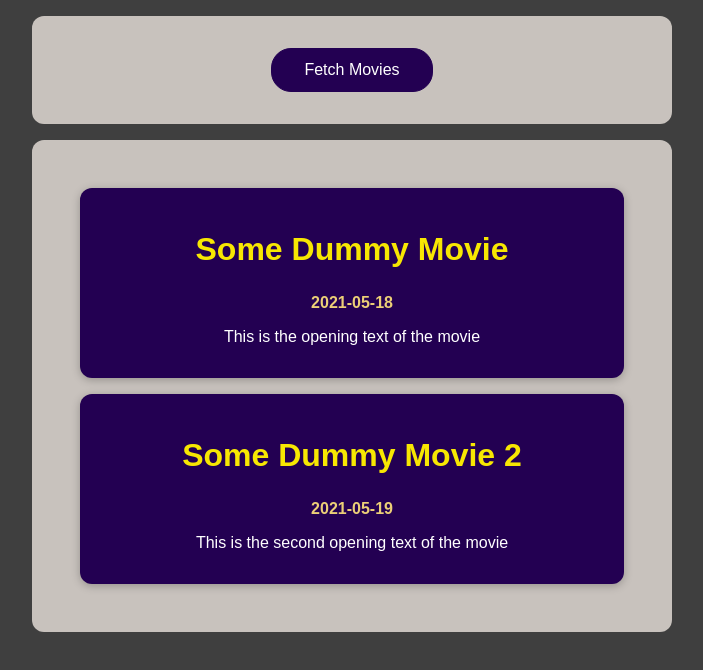
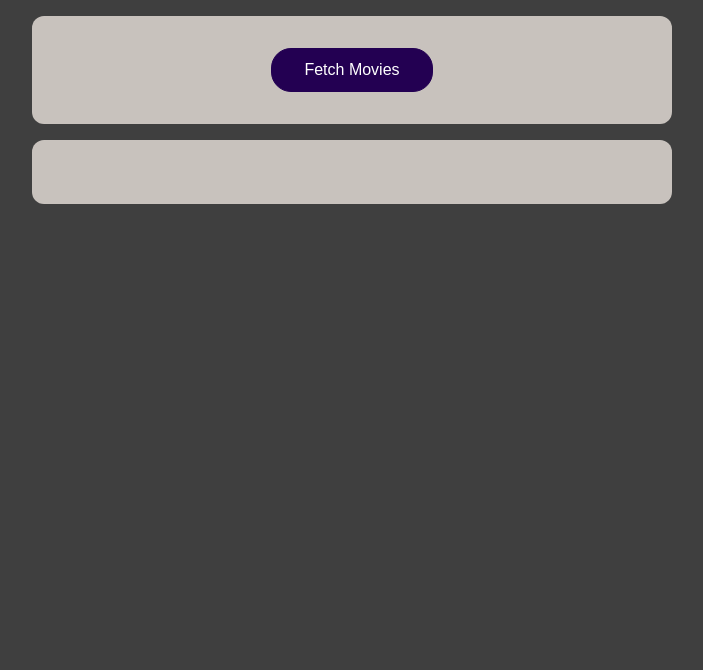
Before and after one commit to Perevechenkov/movies-app, a React (Create React App) app: page / in a window 1280 px wide. Shown: the top 670 px of the page, without its empty margins (288-991 px from the left). Built offline with nearby package versions, Linux system fonts and the light colour scheme.

Commit message:
fetching movies from swapi

```diff
--- a/src/App.js
+++ b/src/App.js
@@ -1,29 +1,36 @@
+import { useState } from 'react';
 import './App.scss';
 import MoviesList from './components/MoviesList';
 
 function App() {
-  const dummyMovies = [
-    {
-      id: 1,
-      title: 'Some Dummy Movie',
-      openingText: 'This is the opening text of the movie',
-      releaseDate: '2021-05-18',
-    },
-    {
-      id: 2,
-      title: 'Some Dummy Movie 2',
-      openingText: 'This is the second opening text of the movie',
-      releaseDate: '2021-05-19',
-    },
-  ];
+  const [movies, setMovies] = useState([]);
+
+  const fetchMoviesHandler = async () => {
+    const responce = await fetch('https://swapi.dev/api/films/');
+
+    if (responce.ok) {
+      const movies = await responce.json();
+
+      const transformedMovies = movies.results.map(movie => {
+        return {
+          id: movie.episode_id,
+          title: movie.title,
+          openingText: movie.opening_crawl,
+          releaseDate: movie.release_date,
+        };
+      });
+
+      setMovies(transformedMovies);
+    }
+  };
 
   return (
     <>
       <section>
-        <button>Fetch Movies</button>
+        <button onClick={fetchMoviesHandler}>Fetch Movies</button>
       </section>
       <section>
-        <MoviesList movies={dummyMovies} />
+        <MoviesList movies={movies} />
       </section>
     </>
   );
```
